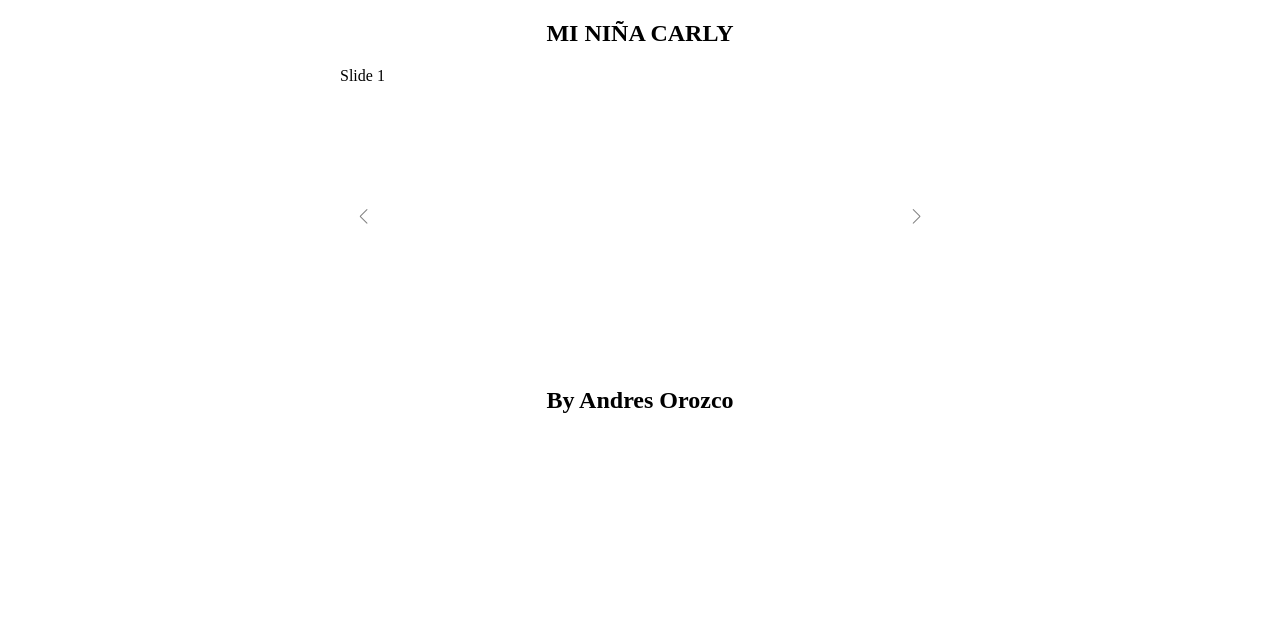
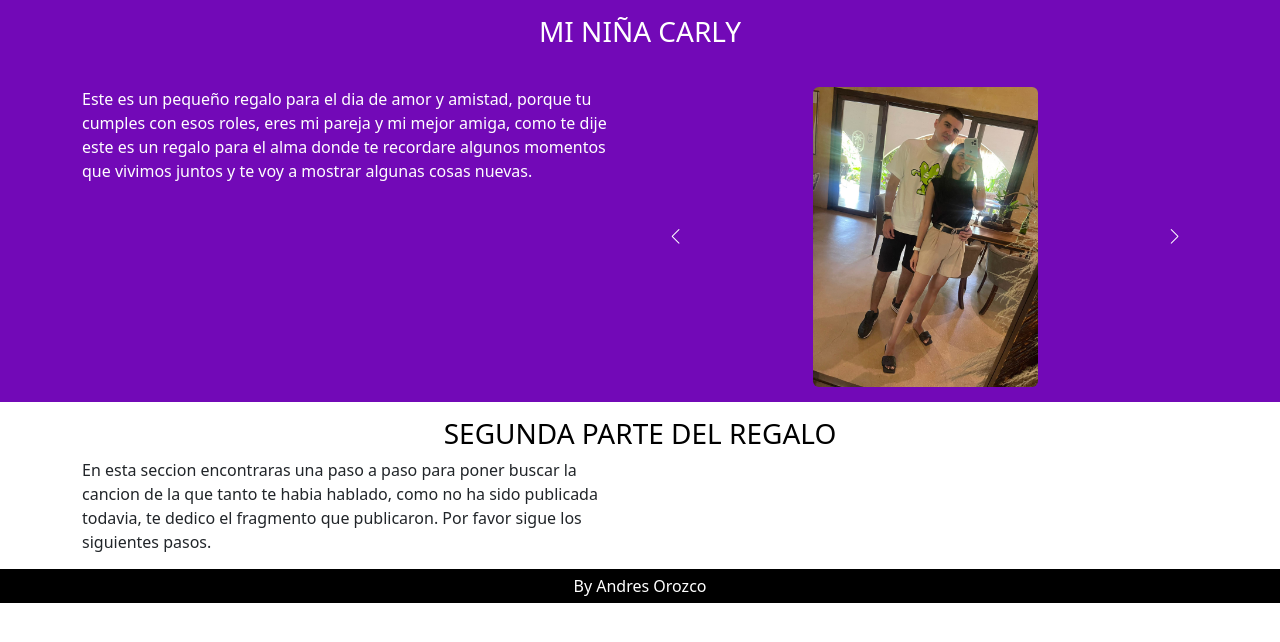
Before and after one commit to AndresOrozcoDev/Carly, a plain HTML site: page index.html in a window 1280 px wide. Drawn offline with nearby package versions, Linux system fonts and the light colour scheme.

Commit message:
thrid commit

```diff
--- a/index.html
+++ b/index.html
@@ -10,36 +10,76 @@
 
     <link rel="stylesheet" href="https://cdn.jsdelivr.net/npm/swiper@8/swiper-bundle.min.css"/>
     <script src="https://cdn.jsdelivr.net/npm/swiper@8/swiper-bundle.min.js"></script>
+    <link href="https://cdn.jsdelivr.net/npm/bootstrap@5.0.2/dist/css/bootstrap.min.css" rel="stylesheet" integrity="sha384-EVSTQN3/azprG1Anm3QDgpJLIm9Nao0Yz1ztcQTwFspd3yD65VohhpuuCOmLASjC" crossorigin="anonymous">
+    <script src="https://cdn.jsdelivr.net/npm/bootstrap@5.0.2/dist/js/bootstrap.bundle.min.js" integrity="sha384-MrcW6ZMFYlzcLA8Nl+NtUVF0sA7MsXsP1UyJoMp4YLEuNSfAP+JcXn/tWtIaxVXM" crossorigin="anonymous"></script>
 
 </head>
 <body>
 
     <main>
-        <section class="container">
-            <h2 class="container__title">MI NIÑA CARLY</h2>
-        </section>
-    </main>
 
-        <!-- Slider main container -->
-    <div class="swiper">
-        <!-- Additional required wrapper -->
-        <div class="swiper-wrapper">
-        <!-- Slides -->
-            <div class="swiper-slide">Slide 1</div>
-            <div class="swiper-slide">Slide 2</div>
-            <div class="swiper-slide">Slide 3</div>
+        <section class="section__introduction">
+            <div class="container">
+                <h3 class="container__title">MI NIÑA CARLY</h3>
             </div>
 
-        <!-- If we need navigation buttons -->
+            <div class="container">
+                <div class="row">
+                    <div class="col-sm-12 col-md-6">
+                        <span class="text">
+                            Este es un pequeño regalo para el dia de amor y amistad, porque tu cumples con esos roles, eres mi pareja y mi mejor amiga, como te dije este es un regalo para el alma donde te recordare algunos momentos que vivimos juntos y te voy a mostrar algunas cosas nuevas.
+                        </span>
+                    </div>
+                    <div class="col-sm-12 col-md-6">
+                        <div class="swiper">
+                            <div class="swiper-wrapper">
+                                <div class="swiper-slide">
+                                    <img src="./assets/slider1.jpeg" alt="" class="slider__image">
+                                </div>
+                                <div class="swiper-slide">
+                                    <img src="./assets/slider2.jpeg" alt="" class="slider__image">
+                                </div>
+                                <div class="swiper-slide">
+                                    <img src="./assets/slider3.jpeg" alt="" class="slider__image">
+                                </div>
+                                <div class="swiper-slide">
+                                    <img src="./assets/slider4.jpeg" alt="" class="slider__image">
+                                </div>
+                                <div class="swiper-slide">
+                                    <img src="./assets/slider5.jpeg" alt="" class="slider__image">
+                                </div>
+                                <div class="swiper-slide">
+                                    <img src="./assets/slider6.jpeg" alt="" class="slider__image">
+                                </div>
+                            </div>
                             <div class="swiper-button-prev"></div>
                             <div class="swiper-button-next"></div>
                         </div>
+                    </div>
+                </div>
+            </div>
+        </section>
 
-    <main>
-        <section class="container">
-            <h2 class="container__title">By Andres Orozco</h2>
+        <section class="section__song">
+            <div class="container">
+                <h3 class="container__title--black">SEGUNDA PARTE DEL REGALO</h3>
+            <div class="row">
+                <div class="col-sm-12 col-md-6">
+                    <span>En esta seccion encontraras una paso a paso para poner buscar la cancion de la que tanto te habia hablado, como no ha sido publicada todavia, te dedico el fragmento que publicaron. Por favor sigue los siguientes pasos.</span>
+                </div>
+                <div class="col-sm-12 col-md-6">
+                    <span></span>
+                </div>
+                </div>
+            </div>
         </section>
+        <section class="section__dropbox"></section>
+
     </main>
+
+    <footer>
+        <span>By Andres Orozco</span>
+    </footer>
 
     <script type="text/javascript" src="./main.js"></script>
 
--- a/styles.css
+++ b/styles.css
@@ -1,5 +1,31 @@
+body {
+    margin: 0px;
+}
+
+.section__introduction {
+    background-color: #7209B7;
+}
+
 .container__title {
     text-align: center;
+    color: white;
+}
+
+.container__title--black {
+    text-align: center;
+    color: black;
+}
+
+.text {
+    color: white;
+}
+
+.container {
+    padding: 15px 0px;
+}
+
+.container__col {
+    padding: 5px 0px;
 }
 
 .swiper {
@@ -7,8 +33,26 @@
     height: 300px;
 }
 
+.swiper-slide {
+    text-align: center;
+}
+
 .swiper-button-next:after, .swiper-button-prev:after {
     font-size: 15px !important;
-    color: gray;
+    color: white;
     cursor: pointer;
 }
+
+footer {
+    background-color: black;
+    color: white;
+    text-align: center;
+    width: 100%;
+    box-sizing: border-box;
+    padding: 5px 0px;
+}
+
+.slider__image {
+    height: 100%;
+    border-radius: 6px;
+}
```
Also changed, not shown: assets/portal.jpeg (added), assets/slider1.jpeg (added), assets/slider2.jpeg (added), assets/slider3.jpeg (added), assets/slider4.jpeg (added), assets/slider5.jpeg (added), assets/slider6.jpeg (added). Lines whose indentation alone changed are shown as unchanged.
